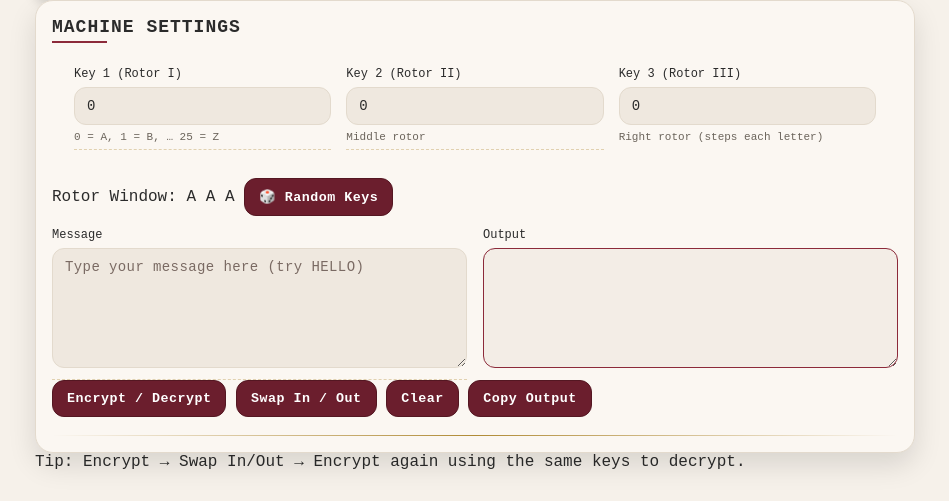
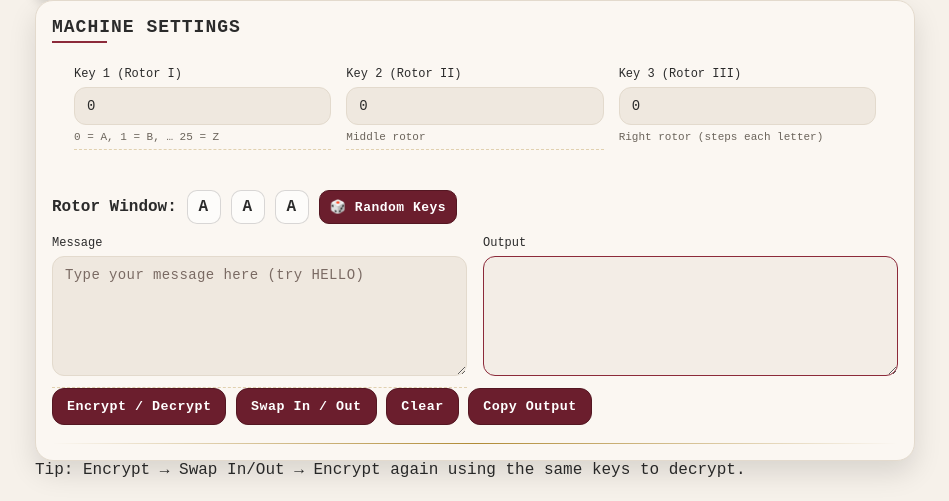
Before and after one commit to batoolsabry12-eng/enigma-simulator, a Flask app: page / in a window 1280 px wide. Shown: the part 74-575 px from the top of the page, without its empty margins (165-1114 px from the left). Run offline with Flask 3, Linux system fonts and the light colour scheme.

Commit message:
Update style.css

```diff
--- a/static/style.css
+++ b/static/style.css
@@ -974,3 +974,32 @@ textarea:focus {
 .status {
   color: var(--burgundy-main) !important;
 }
+.rotor-window{
+  display:flex;
+  align-items:center;
+  gap:10px;
+  margin-top:12px;
+  flex-wrap:wrap;
+}
+
+.rw-label{
+  font-weight:700;
+}
+
+.rw-box{
+  display:inline-grid;
+  place-items:center;
+  width:34px;
+  height:34px;
+  border-radius:10px;
+  border:1px solid rgba(0,0,0,0.15);
+  background: rgba(255,255,255,0.6);
+  font-weight:900;
+  letter-spacing:1px;
+}
+
+.btn.mini{
+  padding:8px 10px;
+  border-radius:10px;
+  font-size:13px;
+}
```
